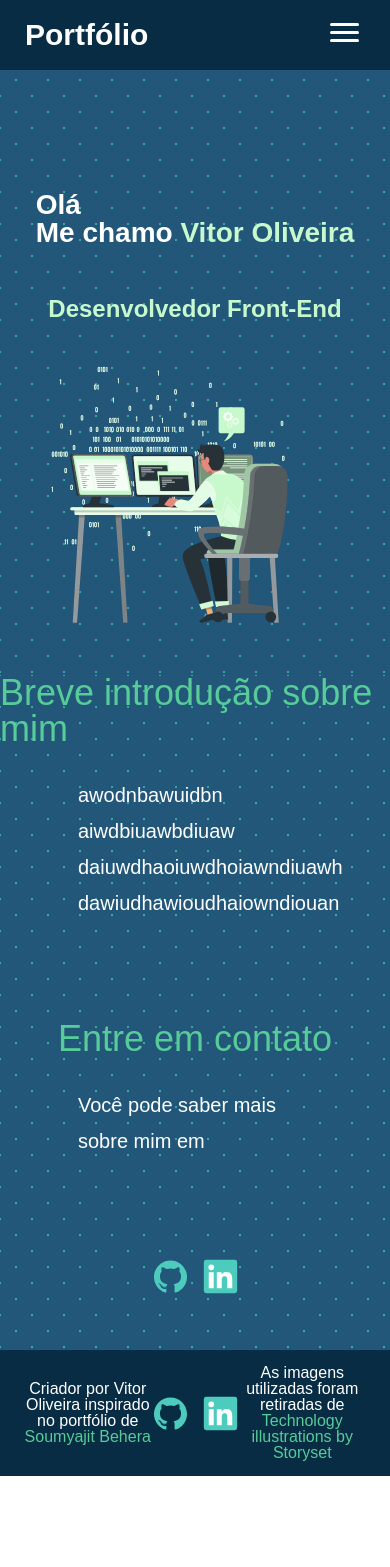
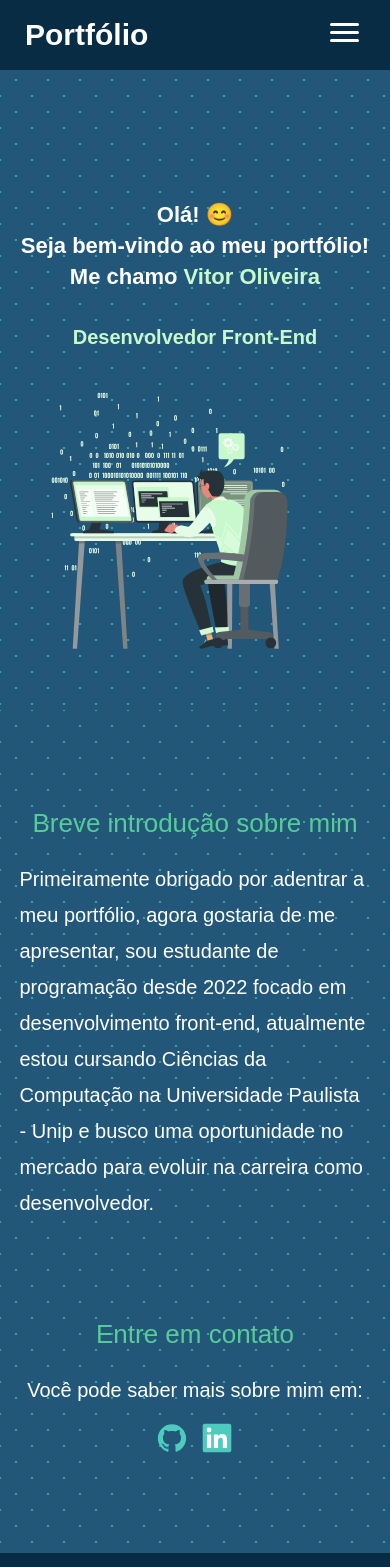
Before and after one commit to oliveiravitor32/Portfolio-Angular, an Angular app: page / in a window 390 px wide. Shown: the top 1567 px of the page. Before the commit the page ends 1476 px from the top, so only its background shows below. Built offline with nearby package versions, Linux system fonts and the light colour scheme.

Commit message:
Set responsivity for the Home page

```diff
--- a/src/app/components/article-title-and-description/article-title-and-description.component.css
+++ b/src/app/components/article-title-and-description/article-title-and-description.component.css
@@ -2,13 +2,13 @@ article {
 	display: flex;
 	flex-direction: column;
 	align-items: center;
-	gap: 30px;
+	gap: 25px;
 }
 
 article h2 {
 	color: #57cc99;
 	font-size: 36px;
-	font-weight: normal;
+	font-weight: 500;
 }
 
 article p {
@@ -18,3 +18,20 @@ article p {
 	color: #fff;
 	text-align: left;
 }
+@media screen and (max-width: 900px) {
+	article p {
+		max-width: 85vw;
+		font-size: 20px;
+		line-height: 1.8;
+		color: #fff;
+		text-align: left;
+	}
+}
+@media screen and (max-width: 520px) {
+	article h2 {
+		font-size: 26px;
+	}
+	article p {
+		max-width: 90vw;
+	}
+}
--- a/src/app/components/container-social-media/container-social-media.component.css
+++ b/src/app/components/container-social-media/container-social-media.component.css
@@ -3,10 +3,19 @@
 	display: flex;
 	gap: 15px;
 }
-
 .container-logo {
 	height: 100%;
+}
+.container-logo:hover {
+	border: 2px solid white;
+	border-radius: 5px;
 }
 .container-logo svg {
 	height: 100%;
 }
+
+@media screen and (max-width: 550px) {
+	.container-social-media {
+		height: 30px;
+	}
+}
--- a/src/app/components/footer/footer.component.css
+++ b/src/app/components/footer/footer.component.css
@@ -19,4 +19,10 @@ footer {
 	width: 10%;
 	display: flex;
 	justify-content: center;
+	margin: 0 10px;
 }
+@media screen and (max-width: 550px) {
+	footer {
+		font-size: 14px;
+	}
+}
--- a/src/app/components/greeting-message/greeting-message.component.css
+++ b/src/app/components/greeting-message/greeting-message.component.css
@@ -16,12 +16,16 @@
 }
 .title {
 	font-size: 38px;
+	display: flex;
+	flex-direction: column;
+	align-items: center;
+	line-height: 1.4;
 }
 .contrast-name {
 	color: #c7f9cc;
 }
 .text {
-	margin-top: 50px;
+	margin-top: 35px;
 	font-size: 30px;
 	color: #c7f9cc;
 }
@@ -33,7 +37,24 @@
 	width: 100%;
 	height: auto;
 }
+@media screen and (max-width: 1200px) {
+	.title {
+		font-size: 32px;
+	}
+	.text {
+		font-size: 28px;
+	}
+	.card-image {
+		width: 340px;
+	}
+}
 @media screen and (max-width: 900px) {
+	.title {
+		font-size: 32px;
+	}
+	.text {
+		font-size: 28px;
+	}
 	.container-primary {
 		flex-direction: column;
 		align-items: center;
@@ -42,8 +63,7 @@
 		width: 420px;
 	}
 }
-
-@media screen and (max-width: 420px) {
+@media screen and (max-width: 620px) {
 	.title {
 		font-size: 28px;
 	}
@@ -54,3 +74,12 @@
 		width: 360px;
 	}
 }
+
+@media screen and (max-width: 480px) {
+	.title {
+		font-size: 22px;
+	}
+	.text {
+		font-size: 20px;
+	}
+}
--- a/src/app/components/greeting-message/greeting-message.component.html
+++ b/src/app/components/greeting-message/greeting-message.component.html
@@ -1,8 +1,8 @@
 <article class="container-primary">
 	<div class="container-text">
 		<h1 class="title">
-			Olá <br />
-			Me chamo <span class="contrast-name">Vitor Oliveira</span>
+			<span>Olá! 😊</span> Seja bem-vindo ao meu portfólio!<br />
+			<div>Me chamo <span class="contrast-name">Vitor Oliveira</span></div>
 		</h1>
 		<h2 class="text">Desenvolvedor Front-End</h2>
 	</div>
--- a/src/app/components/header/header.component.css
+++ b/src/app/components/header/header.component.css
@@ -72,9 +72,8 @@
 		top: 70px;
 		background-color: #072c44;
 		padding: 0 0 20px 0;
-		animation: mobileMenuAnimationClose 0.3s ease-in-out;
-		transition: all 0.3s ease;
-		transform: translateX(-120%);
+		transition: all 0.3s cubic-bezier(0.44, 0.16, 0.66, 0.21);
+		left: -100%;
 	}
 	.mobile-menu-button {
 		display: block;
@@ -115,23 +114,6 @@
 	}
 	.container-links.-open {
 		display: flex;
-		animation: mobileMenuAnimationOpen 0.3s ease-in-out;
-		transform: translateX(-4%);
-	}
-	@keyframes mobileMenuAnimationOpen {
-		from {
-			transform: translateX(-120%);
-		}
-		to {
-			transform: translateX(0%);
-		}
-	}
-	@keyframes mobileMenuAnimationClose {
-		from {
-			transform: translateX(0%);
-		}
-		to {
-			transform: translateX(-120%);
-		}
+		left: 0;
 	}
 }
--- a/src/app/pages/home/home.component.css
+++ b/src/app/pages/home/home.component.css
@@ -1,5 +1,5 @@
 .section-greeting {
-	height: 80vh;
+	height: auto;
 	display: flex;
 	justify-content: center;
 	align-items: center;
@@ -13,7 +13,8 @@
 	width: 100%;
 }
 .section-presentation {
-	height: 80vh;
+	height: auto;
+	padding: 100px 0;
 	display: flex;
 	flex-direction: column;
 	justify-content: flex-start;
@@ -25,3 +26,9 @@
 	background-position: 0 0, 16px 16px;
 	background-color: #22577a;
 }
+.section-presentation .contacts-container {
+	display: flex;
+	flex-direction: column;
+	align-items: center;
+	gap: 15px;
+}
--- a/src/app/pages/home/home.component.html
+++ b/src/app/pages/home/home.component.html
@@ -6,12 +6,15 @@
 		[title]="titleIntroduction"
 		[description]="descriptionIntroduction"
 	></app-article-title-and-description>
+	<div class="contacts-container">
 		<app-article-title-and-description
 			[title]="titleSocialMedia"
 			[description]="descriptionSocialMedia"
 		></app-article-title-and-description>
+
 		<app-container-social-media
 			[primaryColor]="primaryColor"
 			[secundaryColor]="secundaryColor"
 		></app-container-social-media>
+	</div>
 </section>
--- a/src/app/pages/home/home.component.ts
+++ b/src/app/pages/home/home.component.ts
@@ -8,10 +8,10 @@ import { Component } from '@angular/core';
 export class HomeComponent {
 	titleIntroduction: string = 'Breve introdução sobre mim';
 	descriptionIntroduction: string =
-		' awodnbawuidbn aiwdbiuawbdiuaw daiuwdhaoiuwdhoiawndiuawh dawiudhawioudhaiowndiouan';
+		' Primeiramente obrigado por adentrar a meu portfólio, agora gostaria de me apresentar, sou estudante de programação desde 2022 focado em desenvolvimento front-end, atualmente estou cursando Ciências da Computação na Universidade Paulista - Unip e busco uma oportunidade no mercado para evoluir na carreira como desenvolvedor.';
 
 	titleSocialMedia: string = 'Entre em contato';
-	descriptionSocialMedia: string = 'Você pode saber mais sobre mim em';
+	descriptionSocialMedia: string = 'Você pode saber mais sobre mim em: ';
 
 	primaryColor: string = '';
 	secundaryColor: string = '';
```
Lines whose indentation alone changed are shown as unchanged.
